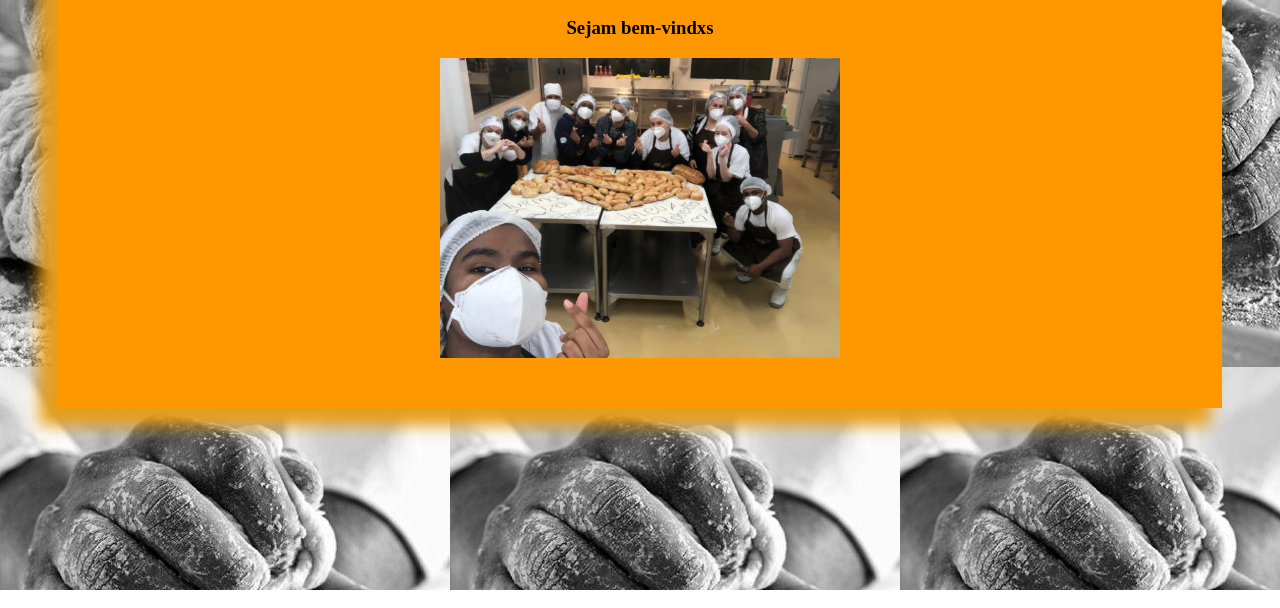
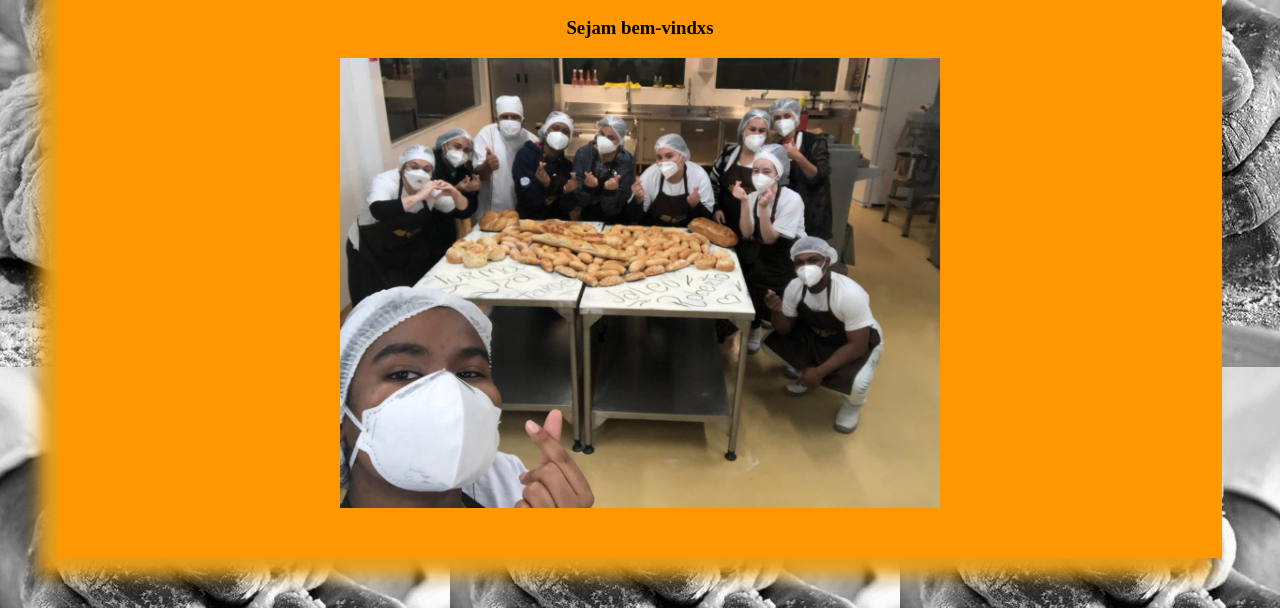
Before and after one commit to brenofelixdasilva/instituto-bauducco, a plain HTML site: page index.html in a window 1280 px wide. Shown: the part 210-818 px from the top of the page. Drawn offline with Linux system fonts and the light colour scheme; a web font is replaced by a local one.

Commit message:
Alteração de tamanho imagem-turma.jpeg

```diff
--- a/index.html
+++ b/index.html
@@ -9,7 +9,7 @@
         </h1>
         <h2>Aula de Panificação</h2>
         <h3>Sejam bem-vindxs</h3>
-        <img src="./Imagens/imagem-turma.jpeg" width="400">
+        <img src="./Imagens/imagem-turma.jpeg" width="600">
     </div>
 
 </body>
```
